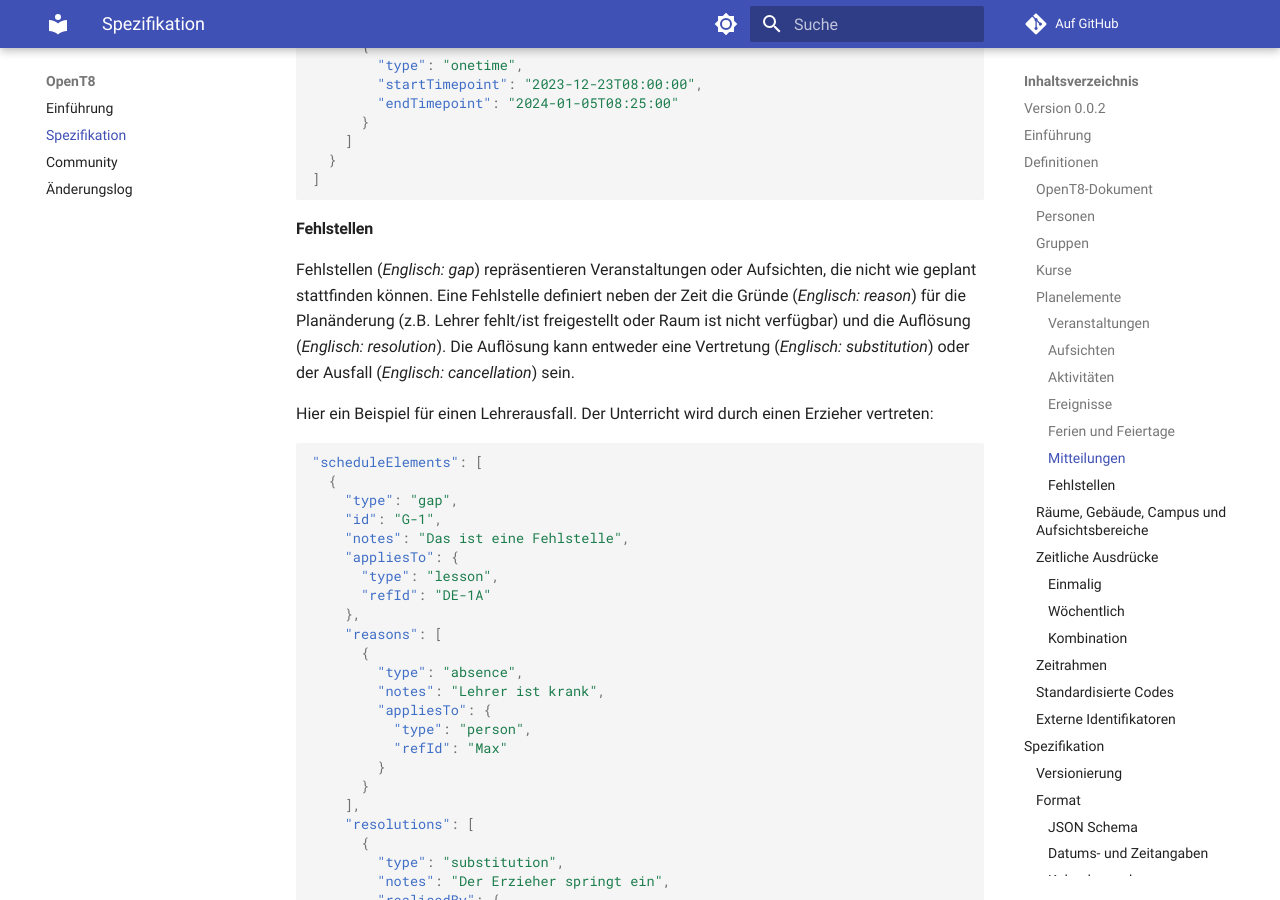
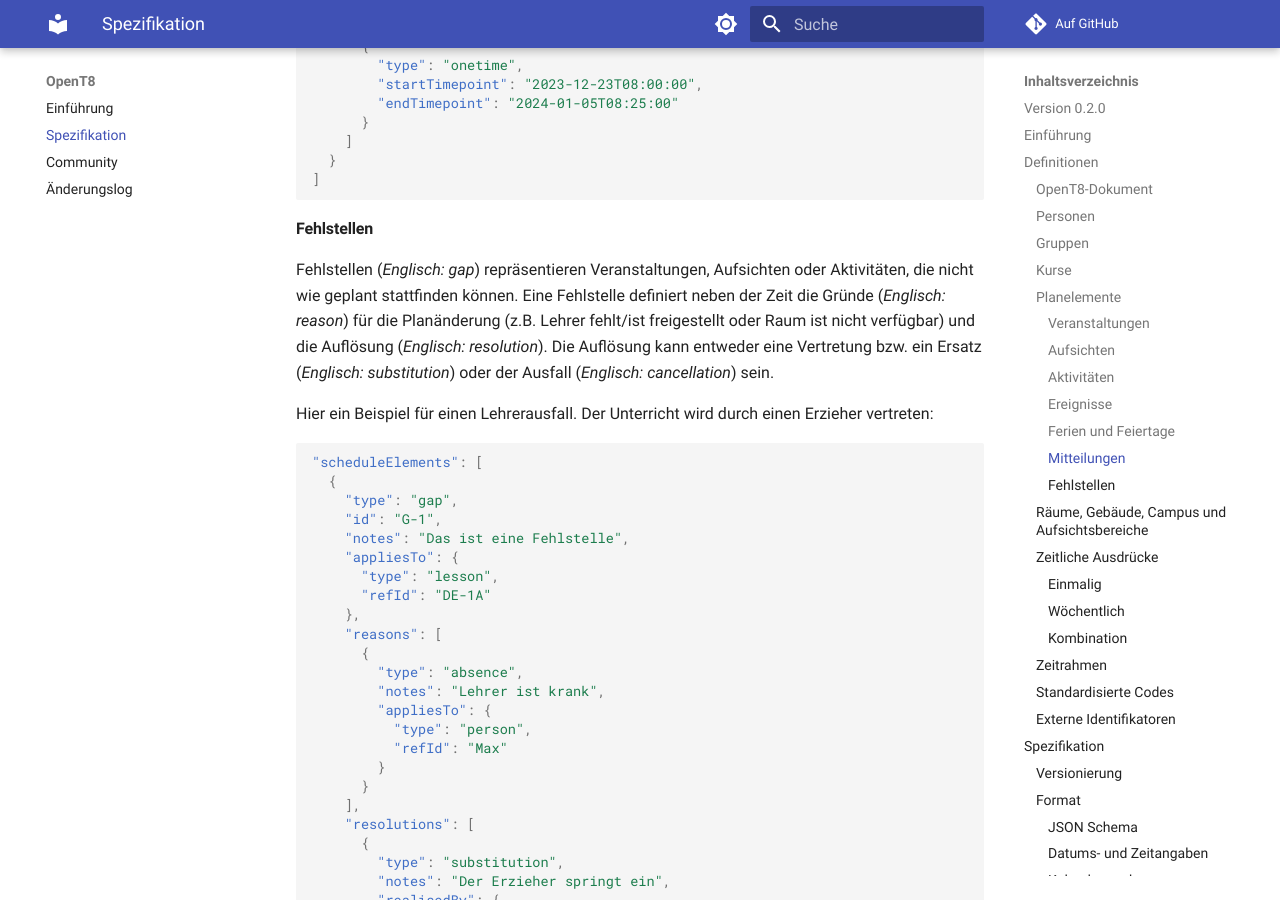
Before and after one commit to openpotato/opent8, an MkDocs documentation site: the page built from website/docs/specification.md, in a window 1280 px wide and 900 px high, scrolled down 8626 px. Built offline with MkDocs 1.6.1 and Material for MkDocs 9.7.7, drawn with Linux system fonts in a browser that asks for light colours; comment, search, counter and statistics services are not loaded; some of the changed text lies outside the part shown.

Commit message:
Website changes

````diff
--- a/website/docs/specification.md
+++ b/website/docs/specification.md
@@ -1,6 +1,6 @@
 # OpenT8-Spezifikation
 
-#### Version 0.0.2
+#### Version 0.2.0
 
 Die Schlüsselwörter "MUSS/MÜSSEN" (*Englisch: "MUST"*), "ERFORDERLICH" (*Englisch: "REQUIRED"*), "EMPFOHLEN" (*Englisch: "RECOMMENDED"*), "SOLLTE" (*Englisch: "SHOULD"*), "SOLLTE NICHT" (*Englisch: "SHOULD NOT"*) und "KANN" *(Englisch: "MAY"*) in diesem Dokument sind so zu interpretieren, wie sie in ihrer englischen Übersetzung in [RFC2119 und RFC8174](https://tools.ietf.org/html/bcp14) spezifiziert sind, und nur dann, wenn sie, wie hier, in Großbuchstaben geschrieben sind.
 
@@ -407,7 +407,7 @@
 
 #### Fehlstellen
 
-Fehlstellen (*Englisch: gap*) repräsentieren Veranstaltungen oder Aufsichten, die nicht wie geplant stattfinden können. Eine Fehlstelle definiert neben der Zeit die Gründe (*Englisch: reason*) für die Planänderung (z.B. Lehrer fehlt/ist freigestellt oder Raum ist nicht verfügbar) und die Auflösung (*Englisch: resolution*). Die Auflösung kann entweder eine Vertretung (*Englisch: substitution*) oder der Ausfall (*Englisch: cancellation*) sein.
+Fehlstellen (*Englisch: gap*) repräsentieren Veranstaltungen, Aufsichten oder Aktivitäten, die nicht wie geplant stattfinden können. Eine Fehlstelle definiert neben der Zeit die Gründe (*Englisch: reason*) für die Planänderung (z.B. Lehrer fehlt/ist freigestellt oder Raum ist nicht verfügbar) und die Auflösung (*Englisch: resolution*). Die Auflösung kann entweder eine Vertretung bzw. ein Ersatz (*Englisch: substitution*) oder der Ausfall (*Englisch: cancellation*) sein.
 
 Hier ein Beispiel für einen Lehrerausfall. Der Unterricht wird durch einen Erzieher vertreten:
 
@@ -482,7 +482,7 @@
 
 ### Räume, Gebäude, Campus und Aufsichtsbereiche
 
-Planelemente können mit Standorten verknüpft werden. Für Veranstaltungen und Ereignisse sind dies Räume (*Englisch: room*), für Aufsichten sind dies Aufsichtsbereiche (*Englisch: supervision area*). Räume können für ein Gebäude (*Englisch: building*) zusammengefasst, Gebäude wiederum für einen Campus (*Englisch: campus*) zusammengefasst werden. Auch Aufsichtsbereiche können für einen Campus zusammengefasst werden.
+Planelemente können mit Standorten verknüpft werden. Für Veranstaltungen, Aktivitäten und Ereignisse sind dies Räume (*Englisch: room*), für Aufsichten sind dies Aufsichtsbereiche (*Englisch: supervision area*). Räume können für ein Gebäude (*Englisch: building*) zusammengefasst, Gebäude wiederum für einen Campus (*Englisch: campus*) zusammengefasst werden. Auch Aufsichtsbereiche können für einen Campus zusammengefasst werden.
 
 Hier ein Beispiel für zwei Räume mit Verweis auf das gleiche Gebäude:
 
@@ -752,7 +752,7 @@
 
 Statt einzelner Kalenderwochen (z.B. `10`) können auch Kalenderwochenbereiche (z.B. `10-12`) definiert werden.
 
-Ein Beispiel, bei dem für das Jahr 2023 die Kalenderwochen 36,38,40,42,44,46,48 und 50, sowie für das Jahr 2024 die ersten 4 Wochen markiert sind:
+Ein Beispiel, bei dem für das Jahr 2023 die Kalenderwochen 36, 38, 40, 42, 44, 46, 48 und 50, sowie für das Jahr 2024 die ersten 4 Wochen markiert sind:
 
 ``` json
 "weeks": [
@@ -1023,7 +1023,7 @@
 
 :   Eindeutige Identifikation der Mitteilung. **Dieses Feld ist ERFORDERLICH**.
 
-**`shortDescription**
+**`shortDescription`**
 
 :   Kurzbeschreibung der Mitteilung. **Dieses Feld ist ERFORDERLICH**.
 
````
Also changed, not shown: other parts of website/docs/specification.md (+13 -13 lines).
